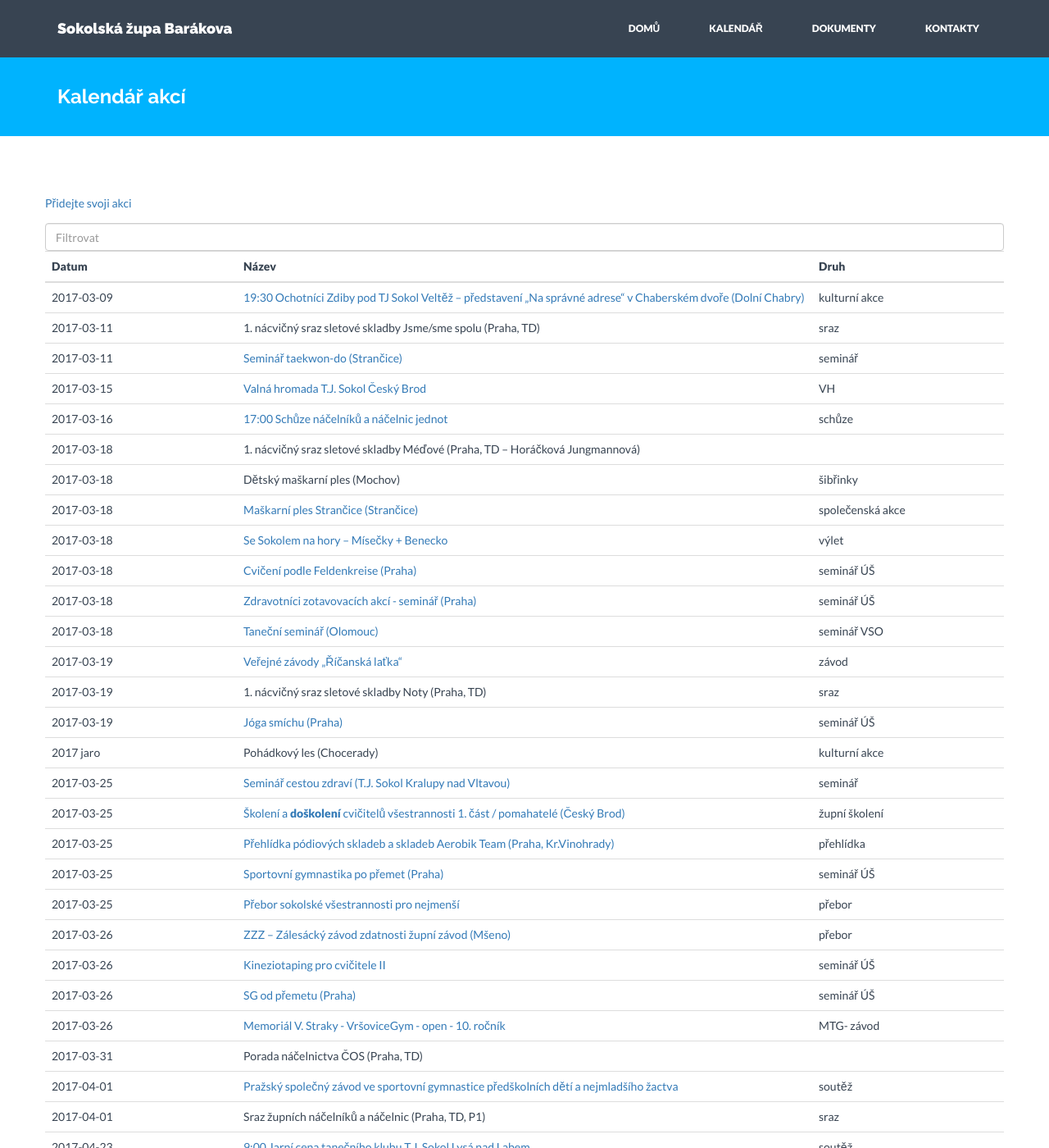
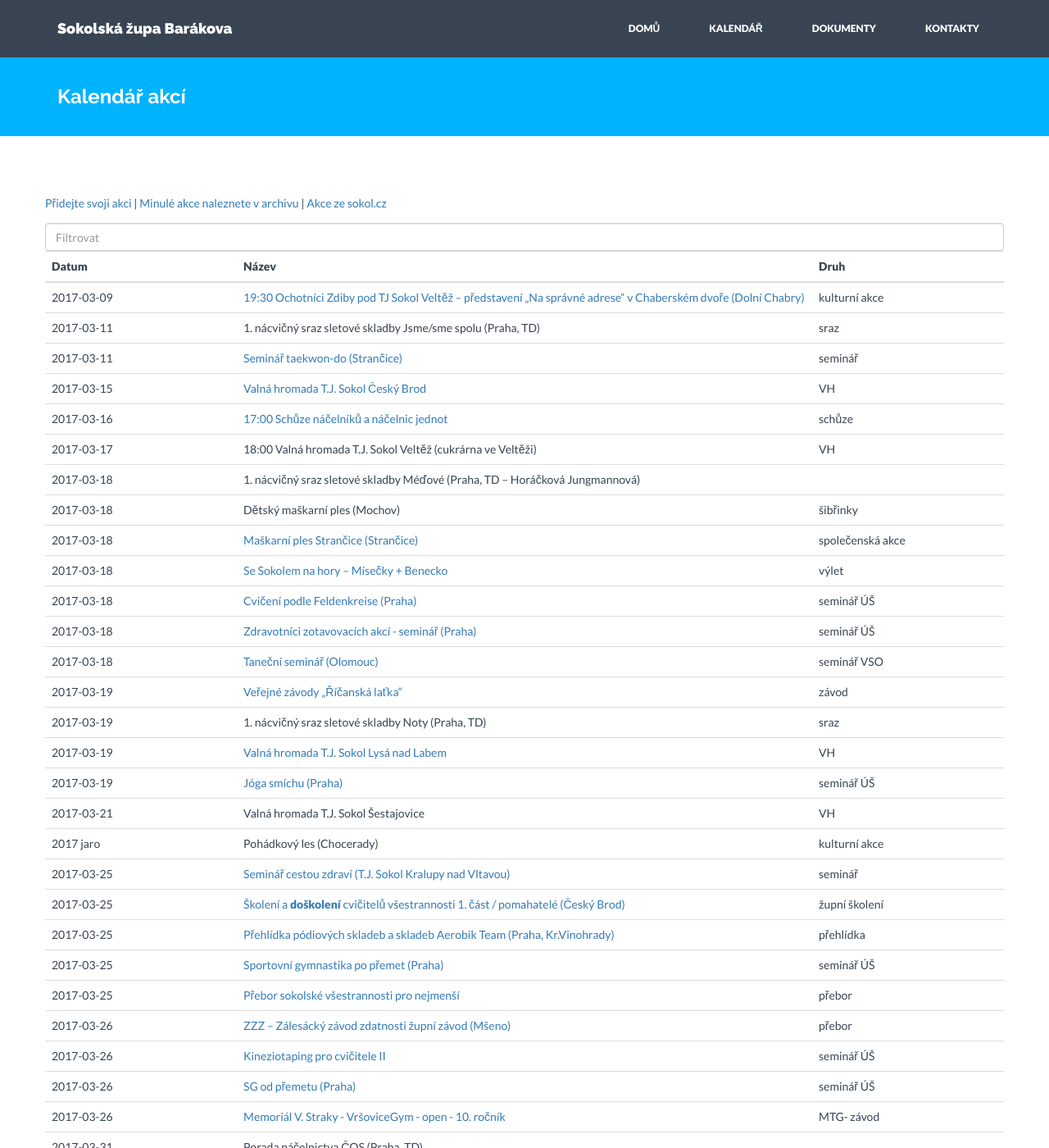
Before and after one commit to milanhybner/zbarakova.cz, a Jekyll site: the page built from akce.md, in a window 1280 px wide and 1400 px high. Shown: the whole window at 82% size. Built offline with Jekyll 4.4.1, drawn with Linux system fonts in a browser that asks for light colours; nearby versions of some CDN libraries; some of the changed text lies outside the part shown.

Commit message:
Aktualizovány akce
* X. národní přehlídka sokolských divadel (Lázně Toušeň) https://drive.google.com/open?id=0B0w6gDorCVUkWVYxZTA4WDMtTEpoTUhyMmJKaUVFY2VEVEI4
* Přidán experimentální výpis akcí ze sokol.cz http://www.zbarakova.cz/akce-sokol.cz.html

```diff
--- a/_data/akce.yaml
+++ b/_data/akce.yaml
@@ -22,6 +22,11 @@
   nazev: 17:00 Schůze náčelníků a náčelnic jednot
   url: https://drive.google.com/open?id=0B0w6gDorCVUkUWZ6dThJN1FyMlE
   druh: schůze
+
+- datum: 2017-03-17
+  nazev: 18:00 Valná hromada T.J. Sokol Veltěž (cukrárna ve Veltěži)
+  url:
+  druh: VH
 
 - datum: 2017-03-18
   nazev: 1. nácvičný sraz sletové skladby Méďové (Praha, TD – Horáčková Jungmannová)
@@ -68,11 +73,20 @@
   url:
   druh: sraz
 
+- datum: 2017-03-19
+  nazev: Valná hromada T.J. Sokol Lysá nad Labem
+  url: http://www.sokolsestajovice.cz/2017/03/21/valna-hromada.html
+  druh: VH
 
 - datum: 2017-03-19
   nazev: Jóga smíchu (Praha)
   url: http://www.sokol.eu/obsah/7159
   druh: seminář ÚŠ
+
+- datum: 2017-03-21
+  nazev: Valná hromada T.J. Sokol Šestajovice
+  url:
+  druh: VH
 
 - datum: 2017 jaro
   nazev: Pohádkový les (Chocerady)
@@ -242,6 +256,15 @@
   url:
   druh: sraz
 
+- datum: 2017-14-22
+  url: https://drive.google.com/open?id=0B0w6gDorCVUkWVYxZTA4WDMtTEpoTUhyMmJKaUVFY2VEVEI4
+  nazev: X. národní přehlídka sokolských divadel (Lázně Toušeň)
+  druh: kulturní akce
+
+- datum: 2017-14-23
+  url: https://drive.google.com/open?id=0B0w6gDorCVUkWVYxZTA4WDMtTEpoTUhyMmJKaUVFY2VEVEI4
+  nazev: X. národní přehlídka sokolských divadel (Lázně Toušeň)
+  druh: kulturní akce
 
 - datum: 2017-04-23
   nazev: Oblastní přebor západ – florbal kategorie III (Praha,Kr.Vinohrady)
--- a/akce.md
+++ b/akce.md
@@ -11,7 +11,7 @@
 </div>
 <div id="entry-list" class="container mt">
     <div class="row" style="margin-bottom:10px;">
-        <p><a href="https://goo.gl/forms/q9Loj8bRYuJcPclD3">Přidejte svoji akci</a></p>
+        <p><a href="https://goo.gl/forms/q9Loj8bRYuJcPclD3">Přidejte svoji akci</a> | <a href="akce-archiv.html">Minulé akce naleznete v archivu</a> | <a href="akce-sokol.cz.html">Akce ze sokol.cz</a></p>
         <input class="search form-control" placeholder="Filtrovat" type="text">
         <table>
             <thead>
@@ -37,9 +37,7 @@
                 {% endfor %}
             </tbody>
         </table>
-        <p><a href="akce-archiv.html">Minulé akce naleznete v archivu.</a></p>
-    </div>
-</div>
+        <p></p>
 <script type="text/javascript">
 
 var options = {
```
Also changed, not shown: akce-sokol.cz.md (added, +42 -0 lines), ov/projekty.md (+5 -0 lines).
